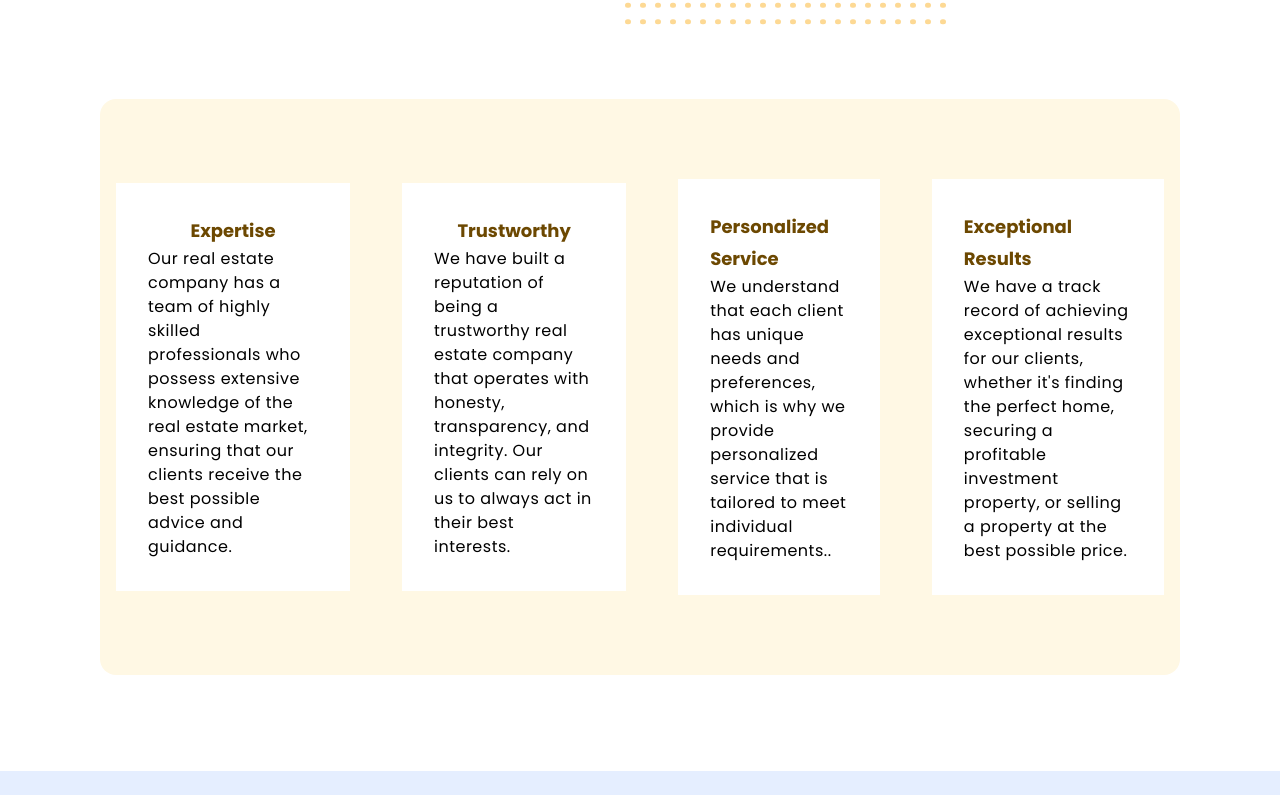
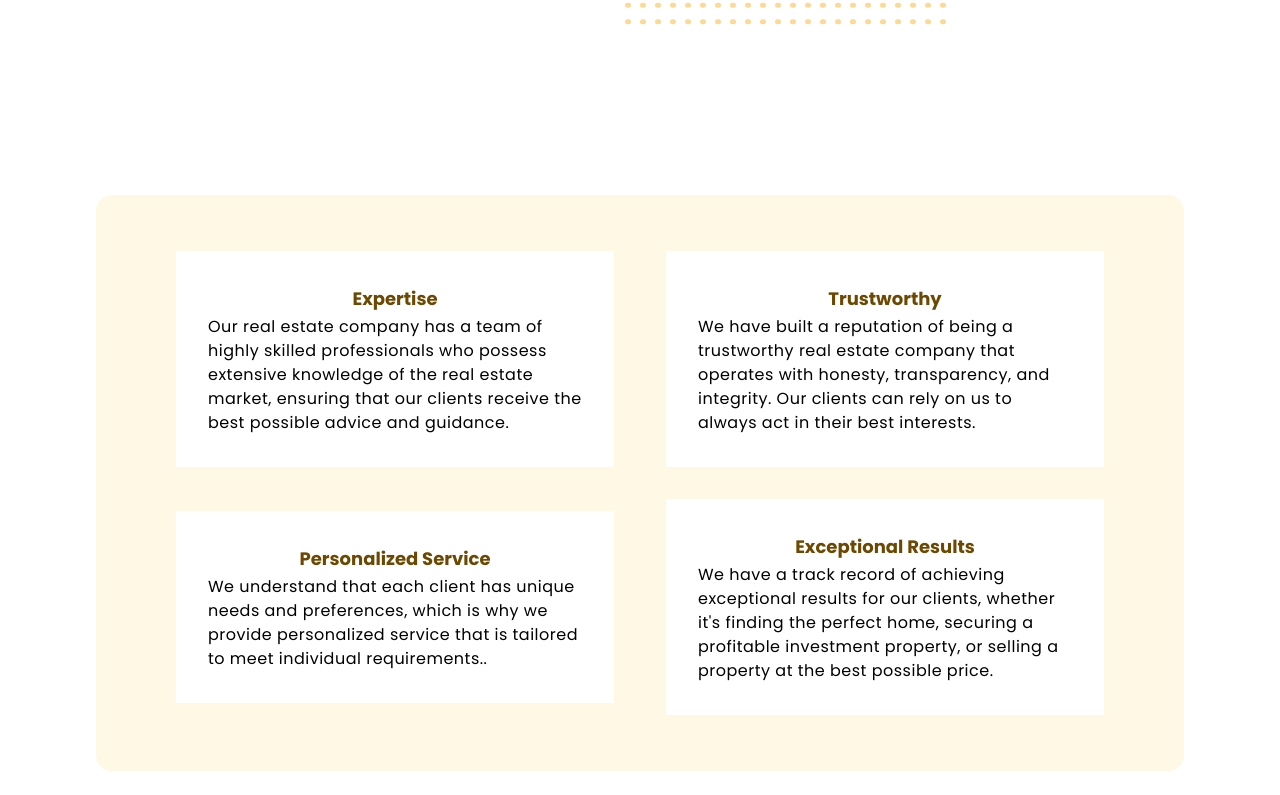
Before and after one commit to davidchom/PIW-Zadanie-1, a plain HTML site: page index.html in a window 1280 px wide. Shown: the part 169-964 px from the top of the page. Drawn offline with Linux system fonts and the light colour scheme.

Commit message:
Fix - second section done

```diff
--- a/index.html
+++ b/index.html
@@ -29,22 +29,22 @@
     </section>
 
     <section id="benefits-section" class="benefits-section grid">
-        <div class="benefits" type="first">
+        <div class="first-benefit">
             <h4 class="brown">Expertise</h4>
             <p>Our real estate company has a team of highly skilled professionals who possess extensive knowledge of the
                 real estate market, ensuring that our clients receive the best possible advice and guidance.</p>
         </div>
-        <div class="benefits" type="second">
+        <div class="second-benefit">
             <h4 class="brown">Trustworthy</h4>
             <p>We have built a reputation of being a trustworthy real estate company that operates with honesty,
                 transparency, and integrity. Our clients can rely on us to always act in their best interests.</p>
         </div>
-        <div class="benefits" type="third">
+        <div class="third-benefit">
             <h4 class="brown">Personalized Service</h4>
             <p>We understand that each client has unique needs and preferences, which is why we provide personalized
                 service that is tailored to meet individual requirements..</p>
         </div>
-        <div class="benefits" type="fourth">
+        <div class="fourth-benefit">
             <h4 class="brown">Exceptional Results</h4>
             <p>We have a track record of achieving exceptional results for our clients, whether it's finding the perfect
                 home, securing a profitable investment property, or selling a property at the best possible price. </p>
--- a/style.css
+++ b/style.css
@@ -74,6 +74,7 @@ html {
     column-gap: 1rem;
     text-decoration: none;
     list-style-type: none;
+    align-items: center;
 }
 
 .menu-item {
@@ -249,14 +250,14 @@ button {
 }
 
 .benefits-section {
-    grid-column: 1/13;
-    margin-bottom: 6rem;
-    display: flex;
-    margin: 1rem, 1rem;
+    margin: 6rem;
+    display: grid;
+    grid-template-rows: repeat(2, 1fr);
+    grid-template-columns: repeat(12, 1fr);
     justify-content: space-between;
     align-items: center;
     align-self: center;
-    padding: 4rem 0rem;
+    padding: 5vh 5vw;
     border-radius: var(--outer-radius);
     background-color: var(--benefits-background);
     background-repeat: no-repeat;
@@ -264,7 +265,9 @@ button {
     background-position: right center;
 }
 
-.benefits {
+.benefits {}
+
+.first-benefit {
     display: flex;
     margin: 1rem 1rem;
     flex-direction: column;
@@ -272,22 +275,45 @@ button {
     align-self: center;
     background-color: var(--white);
     padding: 2rem;
+    grid-column: 1/7;
+    grid-row: 1/2
 }
 
-.first {
-    grid-area: 2/2/4/7;
+.second-benefit {
+    display: flex;
+    margin: 1rem 1rem;
+    flex-direction: column;
+    align-items: center;
+    align-self: center;
+    background-color: var(--white);
+    padding: 2rem;
+    grid-column: 7/13;
+    grid-row: 1/2;
+
 }
 
-.second {
-    grid-area: 5/2/7/7;
+.third-benefit {
+    display: flex;
+    margin: 1rem 1rem;
+    flex-direction: column;
+    align-items: center;
+    align-self: center;
+    background-color: var(--white);
+    padding: 2rem;
+    grid-column: 1/7;
+    grid-row: 2/3;
 }
 
-.third {
-    grid-area: 2/7/4/12;
-}
-
-.fourth {
-    grid-area: 5/7/7/12;
+.fourth-benefit {
+    display: flex;
+    margin: 1rem 1rem;
+    flex-direction: column;
+    align-items: center;
+    align-self: center;
+    background-color: var(--white);
+    padding: 2rem;
+    grid-column: 7/13;
+    grid-row: 2/3;
 }
 
 .about-section {
```
